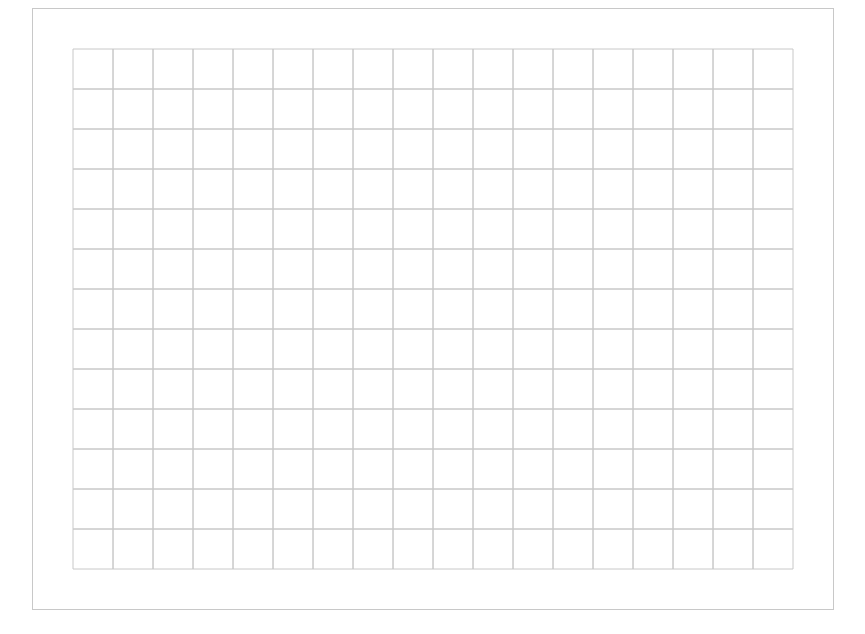
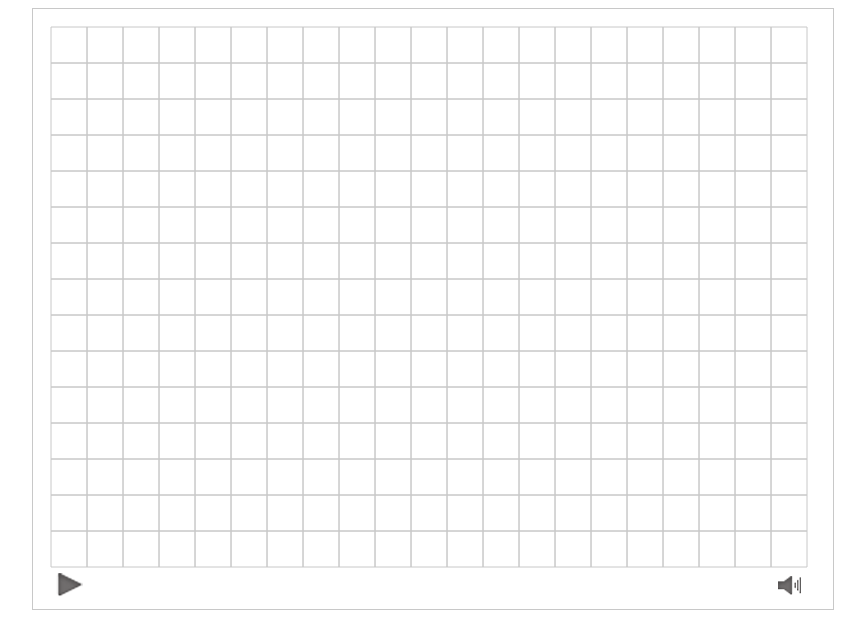
Before and after one commit to ThomasMarques/testEaselJS, a plain HTML site: page index.html in a window 1280 px wide. Shown: the whole page, without its empty margins (207-1072 px from the left). Drawn offline with Linux system fonts and the light colour scheme.

Commit message:
Adding sound and play buttons.
Signed-off-by: Thomas Marques <marquesthom@gmail.com>

```diff
--- a/index.html
+++ b/index.html
@@ -11,6 +11,7 @@
         </canvas>
 
         <script type="text/javascript" src="js/easeljs-0.7.1.min.js"></script>
+        <script type="text/javascript" src="js/preloadjs-0.4.1.min.js"></script>
         <script type="text/javascript" src="js/main.js"></script>
     </body>
 </html>
--- a/js/main.js
+++ b/js/main.js
@@ -1,5 +1,5 @@
 /// Global variable
-var stage, holder, level;
+var stage, level, loader;
 
 function Case () {
     /// attributes
@@ -10,27 +10,49 @@ function Case () {
 
 function Level () {
     /// attributes
-    this.caseHeight = 40;
-    this.caseWidth = 40;
-    this.caseNumberH = 13;
-    this.caseNumberW = 18;
+    this.beginX = 18;
+    this.beginY = 18;
+    this.caseNumberH = 14;
+    this.caseNumberW = 20;
+    this.caseHeight = 36;
+    this.caseWidth = 36;
     this.cases = [];
 
     /// methods
     this.init = function() {
-        for(var i = 1; i <= this.caseNumberW; ++i) {
-            for(var j = 1; j <= this.caseNumberH; ++j) {
+        for(var i = 0; i <= this.caseNumberW; ++i) {
+            for(var j = 0; j <= this.caseNumberH; ++j) {
                 var tempCase = new Case;
                 tempCase.x = i;
                 tempCase.y = j;
                 var tempShape = new createjs.Shape();
                 tempShape.graphics.beginStroke(createjs.Graphics.getRGB(200, 200, 200))
-                .drawRect(i * this.caseWidth, j * this.caseHeight, this.caseWidth, this.caseHeight);
-                holder.addChild(tempShape);
+                .drawRect(this.beginX + i * this.caseWidth, this.beginY + j * this.caseHeight, this.caseWidth, this.caseHeight);
+                stage.addChild(tempShape);
                 tempCase.shape = tempShape;
                 this.cases.push(tempCase);
             }
         }
+
+        /// Adding buttons
+        var data = {
+			images:[loader.getResult("buttons")],
+			frames:{width:36, height:36},
+			animations: {play:0, pause:1, soundOn:2, soundOff:3}
+		}
+        // create a SpriteSheet using the data:
+	    spriteSheet = new createjs.SpriteSheet(data);
+
+        /// Adding sound button
+        var playButton = new createjs.Sprite(spriteSheet);
+        playButton.x = this.beginX;
+        playButton.y = (this.caseNumberH + 1) * this.caseHeight + this.beginY;
+        stage.addChild(playButton);
+
+        var soundButton = playButton.clone();
+        soundButton.gotoAndStop("soundOn");
+        soundButton.x += this.caseNumberW * this.caseWidth;
+        stage.addChild(soundButton);
     };
 }
 
@@ -43,8 +65,20 @@ function init() {
     /// Creating level
     level = new Level();
 
-    holder.x = level.caseNumberW * level.caseWidht;
-    holder.y = level.caseNumberH * level.caseHeight;
+    /// Load assets
+    manifest = [
+        {src:"assets/tower.png", id:"tower"},
+        {src:"assets/tower-price.png", id:"tower-price"},
+        {src:"assets/buttons.png", id:"buttons"}
+    ];
+
+    loader = new createjs.LoadQueue(false);
+	loader.addEventListener("complete", handleComplete);
+	loader.loadManifest(manifest);
+}
+
+/// Function called when asset are loaded.
+function handleComplete() {
 
     /// level initialisation
     level.init();
```
Also changed, not shown: assets/buttons.png (added), assets/tower-price.png (added), assets/tower.png (added).
